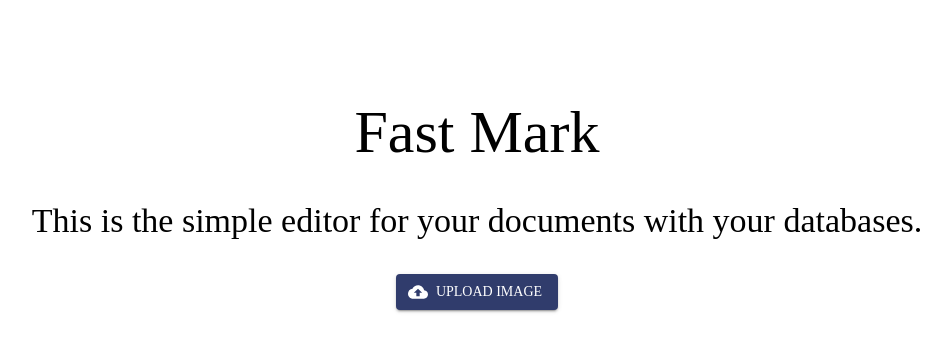
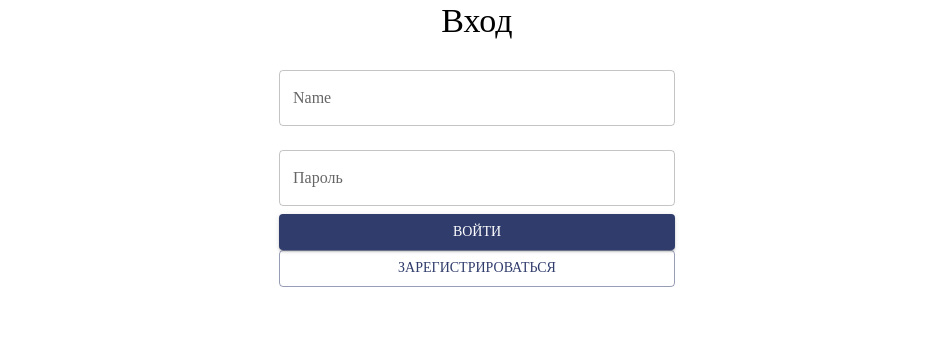
Before and after one commit to Fast-Mark/main-app, a React (Vite) app in the folder fast-mark/: page / in a window 1280 px wide. Shown: the top 352 px of the page, without its empty margins (163-1114 px from the left). Built offline with nearby package versions, Linux system fonts and the light colour scheme; no server answers.

Commit message:
авторизация

```diff
--- a/fast-mark/package.json
+++ b/fast-mark/package.json
@@ -14,6 +14,7 @@
   "dependencies": {
     "@emotion/react": "^11.11.4",
     "@emotion/styled": "^11.11.0",
+    "axios": "^1.6.8",
     "git-pages": "^0.8.1",
     "react": "^18.2.0",
     "react-colorful": "^5.6.1",
--- a/fast-mark/src/App.jsx
+++ b/fast-mark/src/App.jsx
@@ -1,12 +1,45 @@
-import React, { useState } from 'react';
+import React, { useEffect, useRef, useState } from 'react';
 import Workspace from './components/workspace/workspace'
 import StartWindow from './components/startWindow/startWindow';
 import { ResultWindowType, StartWindowType, WorkWindowType } from './const/windowTypes';
+import LoginPage from './components/autorization/logInPage';
+import SignUpPage from './components/autorization/signUpPgae';
+import axios from 'axios';
+import { baseURL } from './const/classNameConst';
 
 const App = () => {
   const [currentWindowType, setWindowType] = useState(StartWindowType)
   const [docURL, setDocURL] = useState("")
+  const [isLoginPage, setLoginPage] = useState(true)
+  const [isAutorized, setAutorized] = useState(false)
 
+  useEffect(() => {
+    console.log(localStorage.token)
+    axios.post(`${baseURL}/verify-user`, {},
+    {
+      headers: {
+        'Authorization': `bearer ${localStorage.token}`,
+      },
+    })
+    .then(function (response){
+      setAutorized(true)
+    })
+    .catch(function (error) {
+      // handle error
+      console.log(error);
+      setAutorized(false)
+    })
+  }, [currentWindowType])
+
+  if (!isAutorized) {
+    return (
+      <>
+        {isLoginPage ?
+          <LoginPage setLoginPage={setLoginPage} setNextPage={setAutorized}></LoginPage> :
+          <SignUpPage setLoginPage={setLoginPage} setNextPage={setLoginPage}></SignUpPage>}
+      </>
+    )
+  }
   if (currentWindowType === StartWindowType) {
     return (
         <>
--- /dev/null
+++ b/fast-mark/src/components/autorization/logInPage.jsx
@@ -0,0 +1,81 @@
+import React, { useState } from 'react';
+import { Container, TextField, Button, Typography, Alert } from '@mui/material';
+import axios from 'axios';
+import { baseURL } from '../../const/classNameConst';
+
+const LoginPage = ({setLoginPage, setNextPage}) => {
+  const [name, setName] = useState('');
+  const [password, setPassword] = useState('');
+  const [notSucces, setNotSucces] = useState(null)
+
+    function handleLogin() {
+      const response = axios.post(`${baseURL}/token`, {
+        username: name,
+        password: password
+      }, {
+        headers: {
+          'Content-Type': 'application/x-www-form-urlencoded',
+        }
+      })
+      .then(function (response) {
+        // handle success
+        // console.log(data)
+        localStorage.token = response.data.access_token;
+        setNextPage(true)
+      })
+      .catch(function (error) {
+        // handle error
+        console.log(error);
+
+        setNotSucces(<Alert severity="error">Неправильный логин или пароль</Alert>)
+      })
+      console.log(response)
+    }
+
+
+    // ЗАЧЕМ? Для создания личного кабинета... Чтобы при нажатии "получить результат" сервер действительно далал картинки и сохранял их в папку пользователя.
+
+// На будущее: при всех следующих запросах нужно отправлять токен
+    // headers: {
+    //   ...options.headers,
+    //   Authorization: `Bearer ${localStorage.token}`,
+    // };
+
+ return (
+    <Container maxWidth="xs">
+      <Typography variant="h4" align="center" gutterBottom>
+        Вход
+      </Typography>
+      <form noValidate autoComplete="off">
+        <TextField
+          fullWidth
+          id="name"
+          label="Name"
+          variant="outlined"
+          margin="normal"
+          onChange={(event) => {setName(event.target.value)}}
+        />
+        <TextField
+          fullWidth
+          id="password"
+          label="Пароль"
+          type="password"
+          variant="outlined"
+          margin="normal"
+          onChange={(event) => {setPassword(event.target.value)}}
+        />
+        <Button variant="contained" color="primary" fullWidth onClick={handleLogin}>
+          Войти
+        </Button>
+      </form>
+
+      {notSucces}
+
+      <Button variant="outlined" onClick={() => { setLoginPage(false)}} color="primary" fullWidth>
+          Зарегистрироваться
+      </Button>
+    </Container>
+ );
+};
+
+export default LoginPage;
--- /dev/null
+++ b/fast-mark/src/components/autorization/signUpPgae.jsx
@@ -0,0 +1,80 @@
+import React, { useState } from 'react';
+import { Container, TextField, Button, Typography } from '@mui/material';
+import axios from 'axios';
+import { baseURL } from '../../const/classNameConst';
+
+
+const SignUpPage = ({setLoginPage, setNextPage}) => {
+  const [email, setEmail] = useState('');
+  const [password, setPassword] = useState('');
+  // const [secondPassword, setSecondPassword] = useState('')
+  const [name, setName] = useState('')
+
+  function handleSignUp() {
+
+    axios.get(`${baseURL}/create-user?username=${name}&email=${email}&password=${password}`)
+    .then(function (response) {
+      // handle success
+      setNextPage(true)
+    })
+    .catch(function (error) {
+      // handle error
+      console.log(error);
+    })
+  }
+
+
+ return (
+    <Container maxWidth="xs">
+      <Typography variant="h4" align="center" gutterBottom>
+        Регистрация
+      </Typography>
+      <form noValidate autoComplete="off">
+        <TextField
+          fullWidth
+          id="name"
+          label="Name"
+          variant="outlined"
+          margin="normal"
+          onChange={(event) => {setName(event.target.value)}}
+        />
+        <TextField
+          fullWidth
+          id="email"
+          label="Email"
+          variant="outlined"
+          margin="normal"
+          onChange={(event) => {setEmail(event.target.value)}}
+        />
+        <TextField
+          fullWidth
+          id="password"
+          label="Пароль"
+          type="password"
+          variant="outlined"
+          margin="normal"
+          onChange={(event) => {setPassword(event.target.value)}}
+        />
+        {/* <TextField
+          fullWidth
+          id="confirmPassword"
+          label="Подтвердите пароль"
+          type="password"
+          variant="outlined"
+          margin="normal"
+          onChange={(event) => {setSecondPassword(event.target.value)}}
+        /> */}
+        <Button variant="contained" color="primary" fullWidth onClick={handleSignUp}>
+          Зарегистрироваться
+        </Button>
+      </form>
+
+
+      <Button variant="outlined" onClick={() => {setLoginPage(true)}} color="primary" fullWidth>
+          Войти в аккаунт
+      </Button>
+    </Container>
+ );
+};
+
+export default SignUpPage;
--- a/fast-mark/src/const/classNameConst.js
+++ b/fast-mark/src/const/classNameConst.js
@@ -3,6 +3,9 @@ export const elementBlockClassName = "element-block"
 export const contentElement = "content-element"
 export const resizePointClassName = "resize-point "
 export const contentStyles = {dysplay: "block", marginLeft: "auto", marginRight: "auto"}
+
 export const imageBlockType = 'image'
 export const textBlockType = 'text'
 export const dynamicBlockType = "dynamic"
+
+export const baseURL = "http://127.0.0.1:8000"
```
Also changed, not shown: 1 other file (tests, documents, lock files or other folders).
